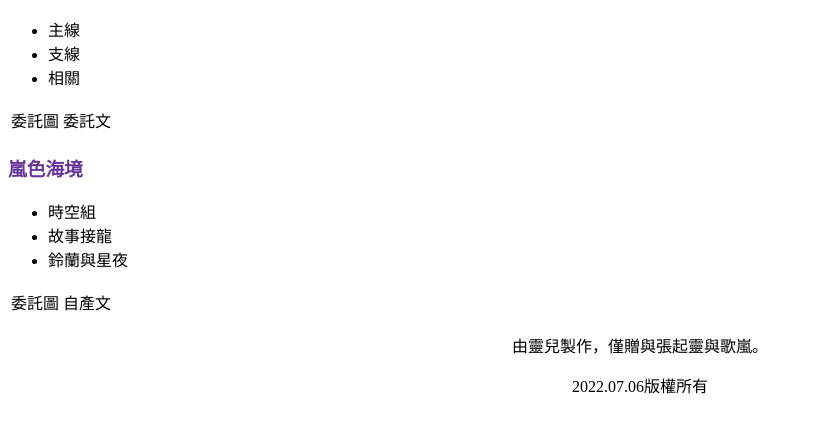
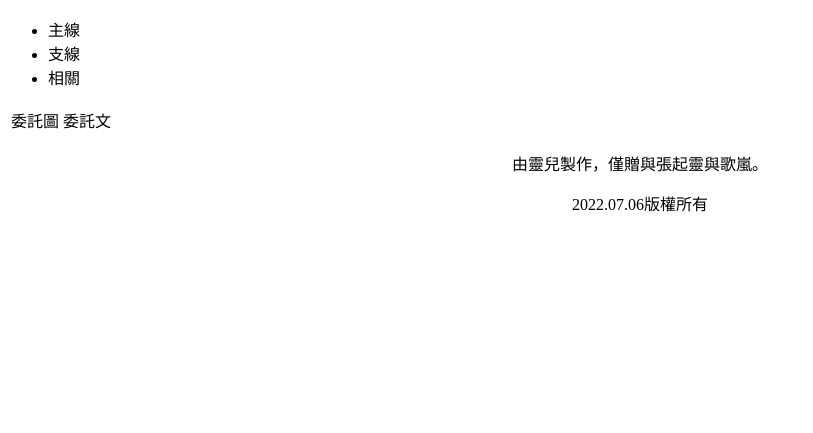
Before and after one commit to LING8STAY/20220706pto, a plain HTML site: page index.html in a window 1280 px wide. Shown: the part 127-560 px from the top of the page, without its empty margins (0-813 px from the left). Drawn offline with Linux system fonts and the light colour scheme.

Commit message:
刪減歌嵐部分

```diff
--- a/index.html
+++ b/index.html
@@ -42,20 +42,6 @@
                 </tr>
             </table>
         </section>
-        <section>
-            <h3>嵐色海境</h3>
-            <ul>
-                <li>時空組</li>
-                <li>故事接龍</li>
-                <li>鈴蘭與星夜</li>
-            </ul>
-            <table>
-                <tr>
-                    <td>委託圖</td>
-                    <td>自產文</td>
-                </tr>
-            </table>
-        </section>
         <aside>
             <p>由靈兒製作，僅贈與張起靈與歌嵐。</p>
         </aside>
```
